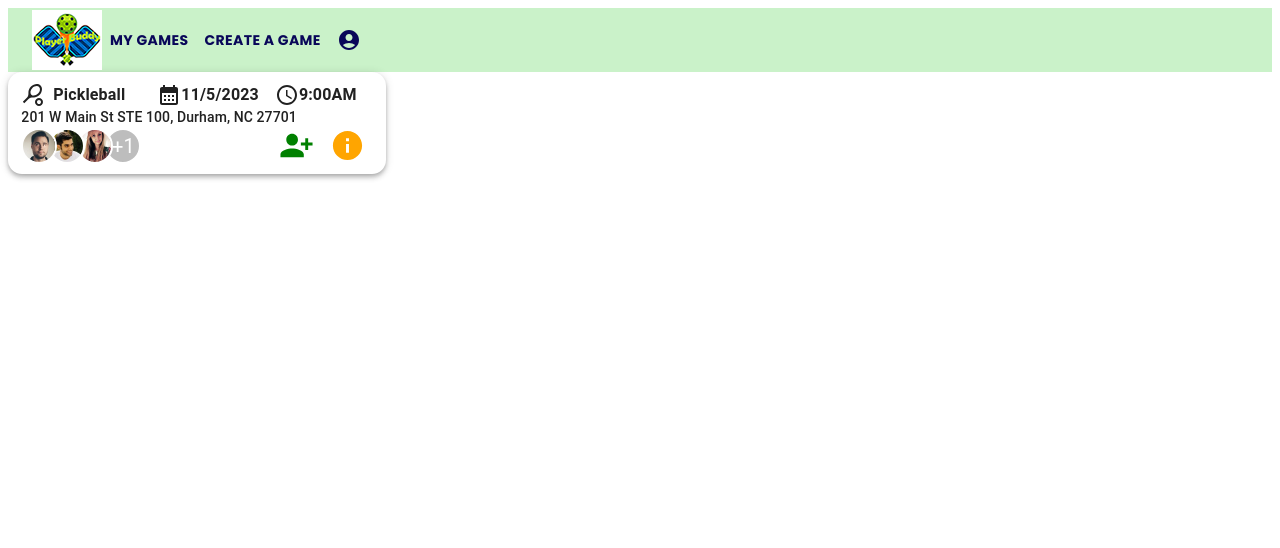
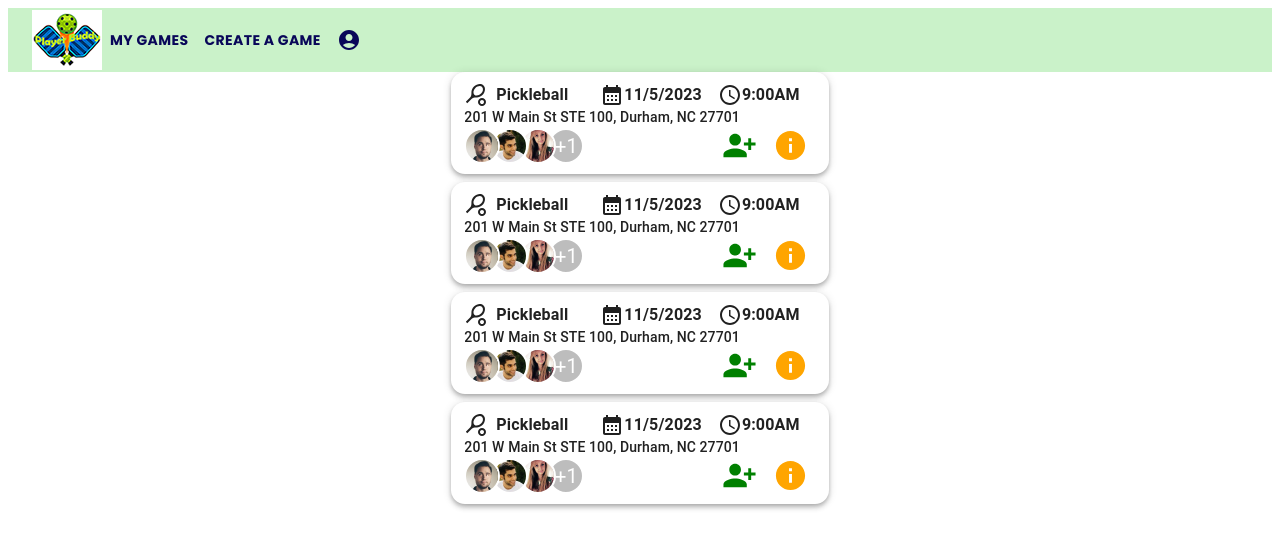
Before and after one commit to Code-the-Dream-School/ee-prac-team1-front, a React (Create React App) app: page / in a window 1280 px wide. Shown: the top 548 px of the page. Built offline with nearby package versions, Linux system fonts and the light colour scheme.

Commit message:
create activities container

```diff
--- /dev/null
+++ b/src/components/ActivitiesContainer.jsx
@@ -0,0 +1,21 @@
+import { Grid } from '@mui/material';
+
+import ActivityCard from './ActivityCard';
+
+const activities = [{ id: 1 }, { id: 2 }, { id: 3 }, { id: 4 }];
+
+const ActivitiesContainer = () => {
+  return (
+    <Grid container spacing={1}>
+      {activities.map((activity) => {
+        return (
+          <Grid item xs={12} key={activity.id}>
+            <ActivityCard />
+          </Grid>
+        );
+      })}
+    </Grid>
+  );
+};
+
+export default ActivitiesContainer;
--- a/src/components/ActivityCard.jsx
+++ b/src/components/ActivityCard.jsx
@@ -30,7 +30,7 @@ const ActivityCard = () => {
           maxWidth: { xs: 378, sm: 378, md: 378 },
           borderRadius: '14px',
           display: 'flex',
-
+          margin: 'auto',
           paddingTop: 1,
         }}
       >
--- a/src/components/index.js
+++ b/src/components/index.js
@@ -1,2 +1,2 @@
 export { default as Navbar } from './Navbar';
-export { default as ActivityCard } from './ActivityCard';
+export { default as ActivitiesContainer } from './ActivitiesContainer';
--- a/src/pages/Dashboard.jsx
+++ b/src/pages/Dashboard.jsx
@@ -1,10 +1,10 @@
-import { Navbar, ActivityCard } from '../components';
+import { Navbar, ActivitiesContainer } from '../components';
 
 const Dashboard = () => {
   return (
     <>
       <Navbar />
-      <ActivityCard />
+      <ActivitiesContainer />
     </>
   );
 };
```
